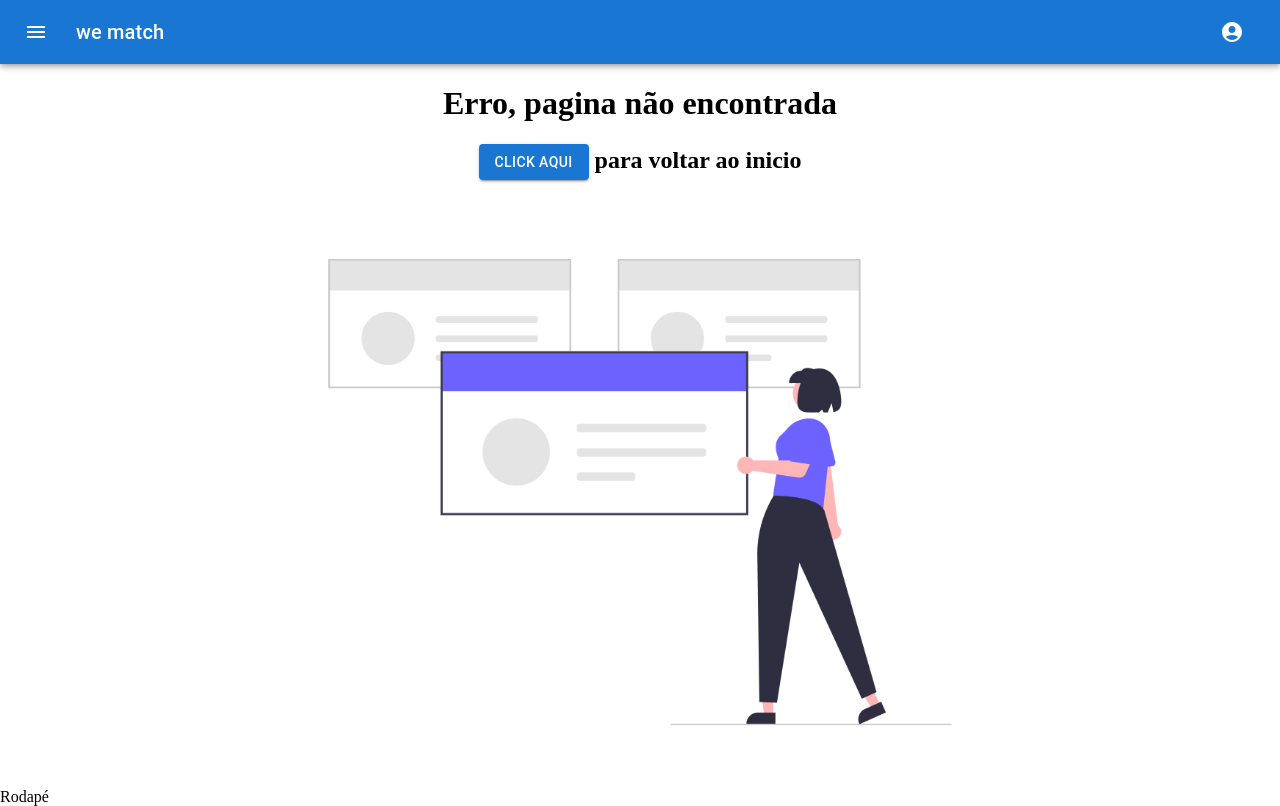
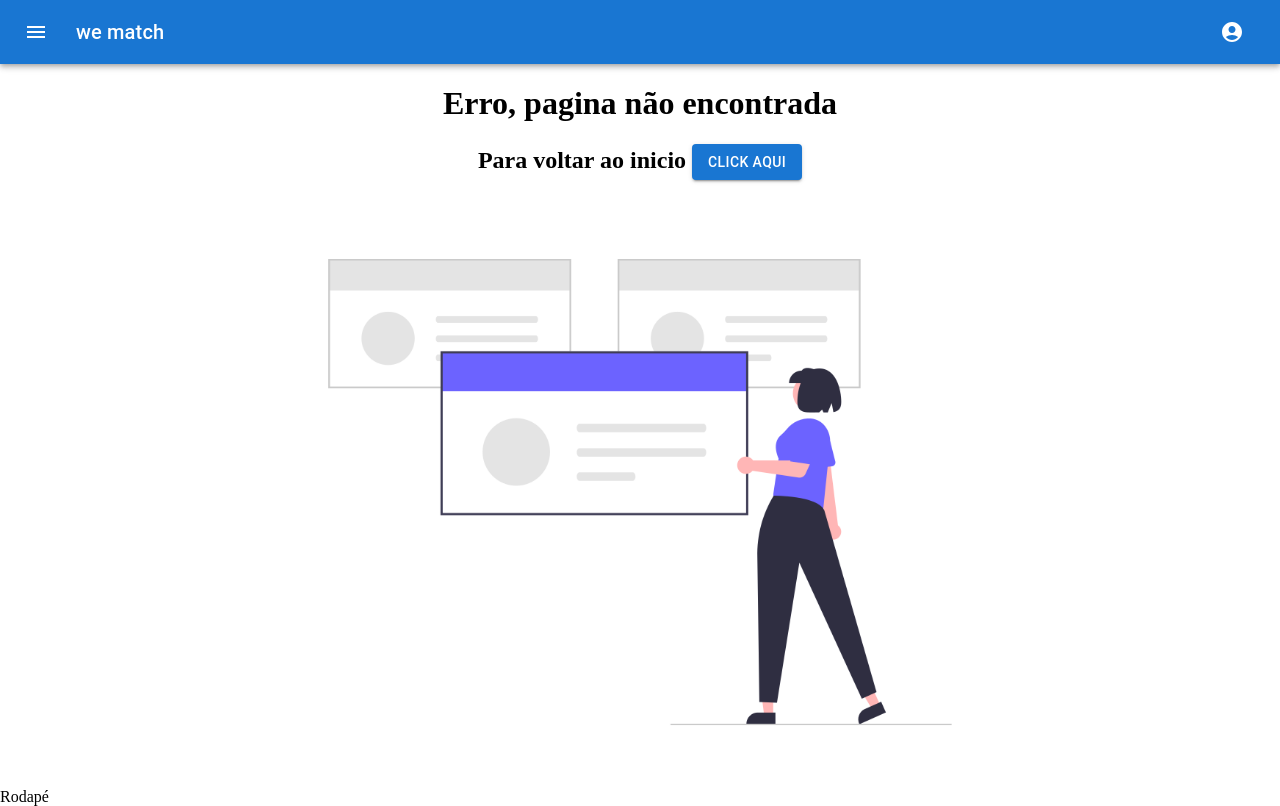
Before and after one commit to iwtrainingbr/app-front-11, a React (Create React App) app: page /carrinho in a window 1280 px wide. Built offline with nearby package versions, Linux system fonts and the light colour scheme.

Commit message:
Alterei o NotFound

```diff
--- a/src/pages/NotFound/index.js
+++ b/src/pages/NotFound/index.js
@@ -8,7 +8,7 @@ function NotFound() {
   return (
     <div align='center'>
       <h1>Erro, pagina não encontrada</h1>
-      <h2><Button variant="contained"><Link to='/'>Click Aqui</Link></Button> para voltar ao inicio</h2>
+      <h2>Para voltar ao inicio <Button variant="contained"><Link to='/'>Click Aqui</Link></Button></h2>
       <img className='img' src={img}/>
     </div>
   )
```
